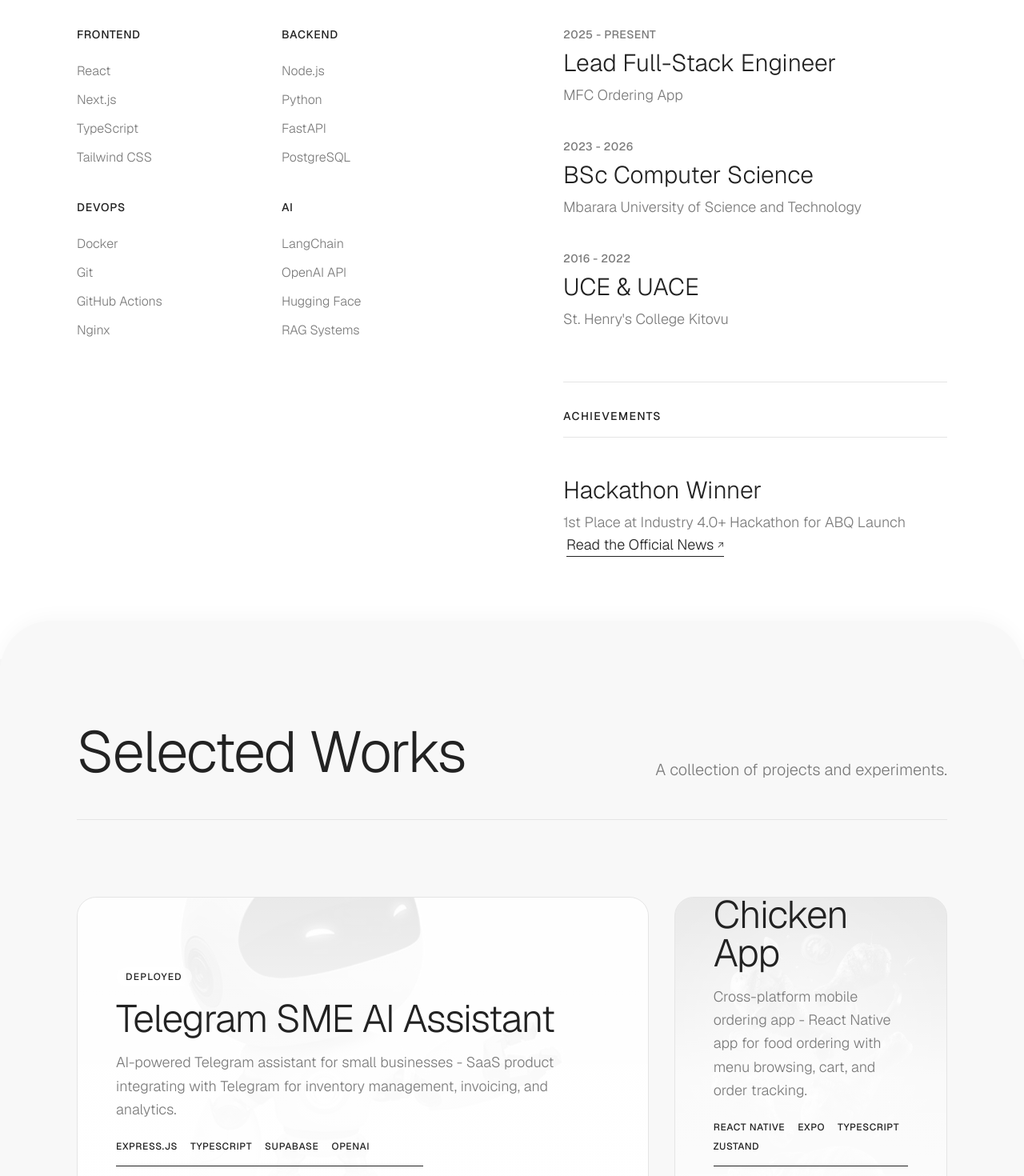
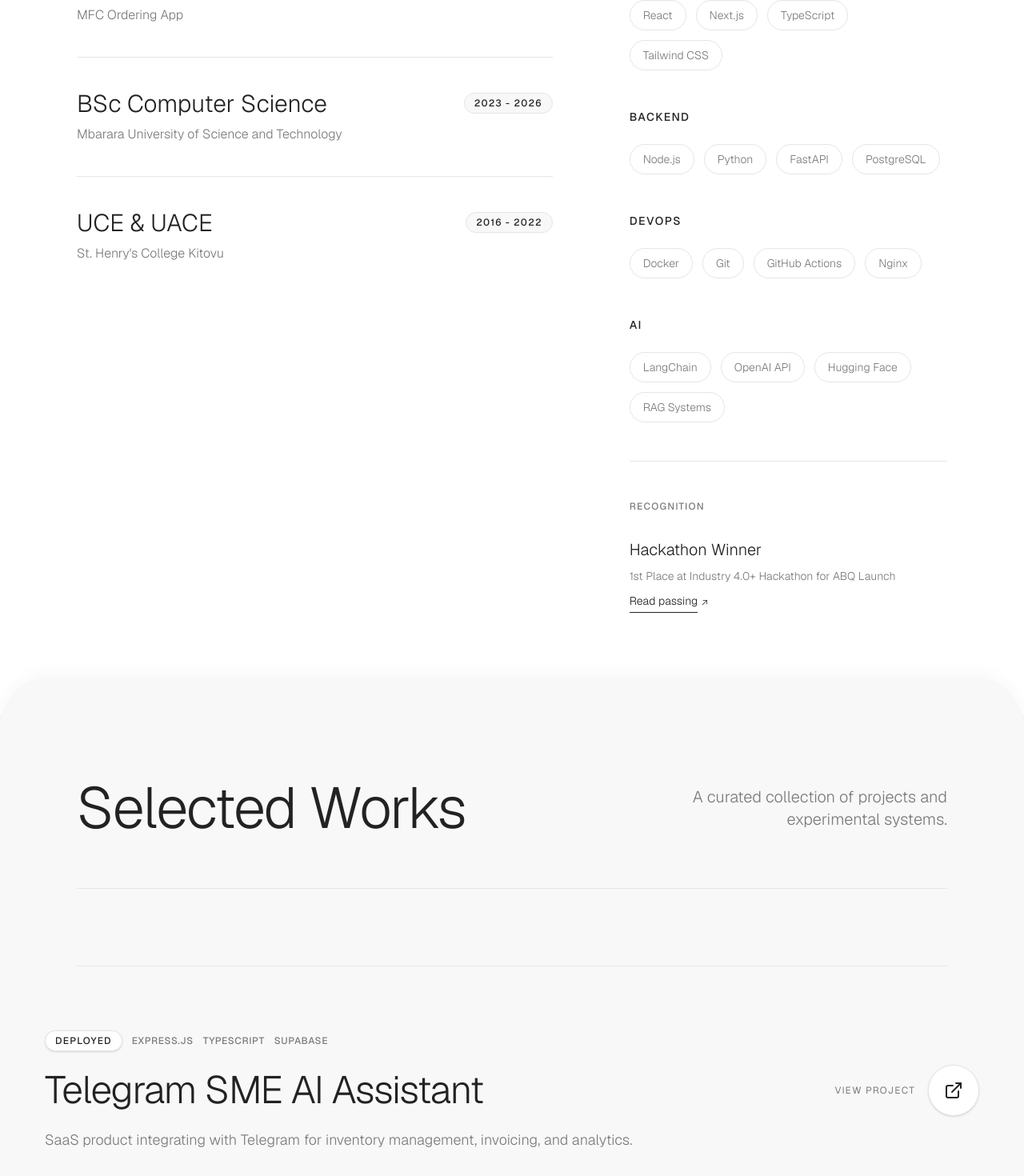
Before and after one commit to DevMubzly/porfolio, a Next.js app: page / in a window 1280 px wide. Shown: the part 1303-2773 px from the top of the page at 80% size. Built offline with nearby package versions, Linux system fonts and the light colour scheme.

Commit message:
Redesign About and Projects to match sleek typography list aesthetics

```diff
--- a/src/components/AboutSection.tsx
+++ b/src/components/AboutSection.tsx
@@ -43,91 +43,92 @@ export function AboutSection() {
           whileInView={{ opacity: 1, y: 0 }}
           viewport={{ once: true, margin: "-100px" }}
           transition={{ duration: 0.8 }}
-          className="space-y-20 lg:space-y-32"
+          className="space-y-16 lg:space-y-24"
         >
-          {/* Main About Block */}
-          <div className="flex flex-col md:flex-row md:items-start gap-6 md:gap-12 lg:gap-24 relative">
-            <h2 className="text-4xl md:text-5xl lg:text-7xl font-light tracking-tight md:w-1/3">
+          {/* Main About Header */}
+          <div className="flex flex-col md:flex-row md:items-end justify-between pb-12 lg:pb-16 gap-6 lg:gap-8 border-b border-[#E5E5E5]">
+            <h2 className="text-4xl md:text-5xl lg:text-7xl font-light tracking-tight">
               About
             </h2>
-            <div className="md:w-2/3">
-              <p className="text-lg sm:text-xl md:text-3xl text-[#7B7B7B] font-light leading-relaxed max-w-3xl">
-                I&apos;m a developer from Uganda focused on building web applications and AI-powered systems.
-                I enjoy working across the stack, from designing interfaces to building backend infrastructure.
-              </p>
-            </div>
+            <p className="text-base sm:text-lg md:text-xl text-[#7B7B7B] font-light max-w-lg md:text-right pb-2 leading-relaxed">
+              I'm a developer from Uganda focused on building elegant web applications and intelligent AI-powered systems.
+            </p>
           </div>
 
-          <div className="grid lg:grid-cols-2 gap-20 lg:gap-32">
-            {/* Skills */}
-            <div className="space-y-12">
-              <h3 className="text-sm font-medium text-[#222222] uppercase tracking-widest border-b border-[#E5E5E5] pb-4">
-                Skills & Technologies
+          <div className="grid lg:grid-cols-12 gap-16 lg:gap-24 pt-4">
+
+            {/* Experience list */}
+            <div className="lg:col-span-7 space-y-12">
+              <h3 className="text-xs font-medium text-[#7B7B7B] uppercase tracking-widest mb-8">
+                Experience & Education
               </h3>
-              <div className="grid grid-cols-2 gap-y-10 gap-x-8">
-                {skills.map((group) => (
-                  <div key={group.category}>
-                    <p className="text-sm text-[#222222] uppercase tracking-wider mb-6 font-medium">
-                      {group.category}
-                    </p>
-                    <ul className="space-y-3">
-                      {group.items.map((skill) => (
-                        <li
-                          key={skill}
-                          className="text-base text-[#7B7B7B] font-light"
-                        >
-                          {skill}
-                        </li>
-                      ))}
-                    </ul>
+              <div className="flex flex-col">
+                {experience.map((item, index) => (
+                  <div
+                    key={item.title}
+                    className={`group flex flex-col md:flex-row md:items-start justify-between py-8 md:py-10 border-[#E5E5E5] gap-4 transition-all duration-300 ${index !== 0 ? 'border-t' : ''}`}
+                  >
+                    <div className="flex flex-col gap-2 flex-1">
+                      <p className="text-2xl md:text-3xl font-light text-[#222222] group-hover:translate-x-2 transition-transform duration-500">
+                        {item.title}
+                      </p>
+                      <p className="text-base text-[#7B7B7B] font-light">
+                        {item.company}
+                      </p>
+                    </div>
+                    <div className="mt-2 md:mt-1">
+                      <span className="inline-block px-3 py-1 bg-[#F8F8F8] border border-[#E5E5E5] rounded-full text-[10px] sm:text-xs font-medium tracking-widest text-[#222222] uppercase">
+                        {item.period}
+                      </span>
+                    </div>
                   </div>
                 ))}
               </div>
             </div>
 
-            {/* Experience & Education */}
-            <div className="space-y-16">
-              <div className="space-y-12">
-                <h3 className="text-sm font-medium text-[#222222] uppercase tracking-widest border-b border-[#E5E5E5] pb-4">
-                  Experience & Education
-                </h3>
-                <div className="space-y-10">
-                  {experience.map((item) => (
-                    <div key={item.title} className="group flex flex-col gap-2">
-                      <p className="text-sm text-[#7B7B7B] tracking-wide uppercase font-medium">
-                        {item.period}
-                      </p>
-                      <p className="text-2xl lg:text-3xl font-light text-[#222222]">
-                        {item.title}
-                      </p>
-                      <p className="text-lg text-[#7B7B7B] font-light">
-                        {item.company}
-                      </p>
+            {/* Skills block */}
+            <div className="lg:col-span-5 space-y-12">
+              <h3 className="text-xs font-medium text-[#7B7B7B] uppercase tracking-widest mb-8 border-b border-[#E5E5E5] pb-8">
+                Capabilities
+              </h3>
+              <div className="flex flex-col gap-12">
+                {skills.map((group) => (
+                  <div key={group.category} className="group">
+                    <p className="text-sm text-[#222222] uppercase tracking-widest mb-6 font-medium">
+                      {group.category}
+                    </p>
+                    <div className="flex flex-wrap gap-3">
+                      {group.items.map((skill) => (
+                        <span
+                          key={skill}
+                          className="px-4 py-2 bg-white border border-[#E5E5E5] rounded-full text-sm text-[#7B7B7B] font-light group-hover:border-[#222222] group-hover:text-[#222222] transition-colors duration-300"
+                        >
+                          {skill}
+                        </span>
+                      ))}
                     </div>
-                  ))}
-                </div>
+                  </div>
+                ))}
               </div>
 
-              {/* Achievements */}
-              <div className="space-y-12 pt-8 border-t border-[#E5E5E5]">
-                <h3 className="text-sm font-medium text-[#222222] uppercase tracking-widest border-b border-[#E5E5E5] pb-4">
-                  Achievements
+              {/* Mini Achievements section */}
+              <div className="pt-12 mt-12 border-t border-[#E5E5E5]">
+                <h3 className="text-xs font-medium text-[#7B7B7B] uppercase tracking-widest mb-8">
+                  Recognition
                 </h3>
-                <div className="space-y-10">
+                <div className="flex flex-col gap-6">
                   {achievements.map((item) => (
-                    <div key={item.title} className="group flex flex-col gap-2">
-                      <p className="text-2xl lg:text-3xl font-light text-[#222222]">
-                        {item.title}
-                      </p>
-                      <p className="text-lg text-[#7B7B7B] font-light">
+                    <div key={item.title} className="group">
+                      <p className="text-xl font-light text-[#222222] mb-2">{item.title}</p>
+                      <p className="text-sm text-[#7B7B7B] font-light leading-relaxed">
                         {item.desc}{" "}
                         <a
                           href="https://www.must.ac.ug/must-students-sweep-top-spots-at-the-national-industry-4-0-hackathon/"
                           target="_blank"
                           rel="noopener noreferrer"
-                          className="inline-flex items-center gap-1 text-[#222222] hover:text-[#7B7B7B] border-b border-[#222222] hover:border-[#7B7B7B] transition-colors ml-1"
+                          className="inline-flex items-center gap-1 text-[#222222] hover:text-[#7B7B7B] transition-colors mt-2"
                         >
-                          Read the Official News <span className="text-xs">↗</span>
+                          <span className="border-b border-[#222222] group-hover:border-[#7B7B7B] pb-0.5">Read passing</span> <span className="text-xs">↗</span>
                         </a>
                       </p>
                     </div>
@@ -135,6 +136,7 @@ export function AboutSection() {
                 </div>
               </div>
             </div>
+
           </div>
         </motion.div>
       </div>
--- a/src/components/ProjectsSection.tsx
+++ b/src/components/ProjectsSection.tsx
@@ -56,93 +56,91 @@ export function ProjectsSection() {
           transition={{ duration: 0.8 }}
           className="space-y-16 lg:space-y-24"
         >
-          <div className="flex flex-col md:flex-row md:items-end justify-between border-b border-[#E5E5E5] pb-8 lg:pb-12 gap-6 lg:gap-8">
+          <div className="flex flex-col md:flex-row md:items-end justify-between pb-12 lg:pb-16 gap-6 lg:gap-8 border-b border-[#E5E5E5]">
             <h2 className="text-4xl md:text-5xl lg:text-7xl font-light tracking-tight">
               Selected Works
             </h2>
-            <p className="text-base sm:text-lg md:text-xl text-[#7B7B7B] font-light max-w-sm md:text-right">
-              A collection of projects and experiments.
+            <p className="text-base sm:text-lg md:text-xl text-[#7B7B7B] font-light max-w-sm md:text-right pb-2">
+              A curated collection of projects and experimental systems.
             </p>
           </div>
 
-          <div className="grid grid-cols-1 lg:grid-cols-3 gap-6 lg:gap-8 auto-rows-[400px] lg:auto-rows-[450px]">
-            {projects.map((project, index) => {
-              // Bento dynamic sizing logic
-              const getSpan = () => {
-                if (index === 0) return "lg:col-span-2 lg:row-span-1";
-                if (index === 1) return "lg:col-span-1 lg:row-span-1";
-                if (index === 2) return "lg:col-span-3 lg:row-span-1";
-                return "lg:col-span-1 lg:row-span-1";
-              };
-
-              return (
+          <div className="flex flex-col border-t border-[#E5E5E5] pt-4">
+            {projects.map((project, index) => (
               <motion.div
                 key={project.title}
                 initial={{ opacity: 0, y: 40 }}
                 whileInView={{ opacity: 1, y: 0 }}
                 viewport={{ once: true }}
                 transition={{ duration: 0.6, delay: index * 0.1 }}
-                  className={`group relative overflow-hidden bg-white rounded-3xl ${getSpan()} border border-[#E5E5E5] transition-colors duration-500 flex flex-col`}
               >
-                  {/* Background Image Area */}
-                  <div className="absolute inset-0 w-full h-full">
-                    {project.image ? (
-                      <Image
-                        src={project.image}
-                        alt={project.title}
-                        fill
-                        priority={index === 0}
-                        sizes="(max-width: 1024px) 100vw, 100vw"
-                        className="object-cover opacity-10 group-hover:opacity-100 group-hover:scale-105 transition-all duration-700 ease-in-out grayscale group-hover:grayscale-0"
-                      />
-                    ) : (
-                      <div className="w-full h-full bg-[#FAFAFA]" />
-                    )}
-                    <div className="absolute inset-0 bg-gradient-to-t from-white/90 via-white/80 to-white/10 group-hover:from-black/80 group-hover:via-black/40 group-hover:to-transparent transition-colors duration-700"></div>
-                  </div>
-
-                  {/* Foreground Content */}
-                  <div className="absolute inset-0 p-8 lg:p-12 flex flex-col justify-end z-10 transition-colors duration-500">
-                    <div className="space-y-4">
-                      <div className="flex items-center gap-4">
-                        <span className="text-[10px] sm:text-xs font-medium uppercase tracking-widest text-[#222222] group-hover:text-white bg-white/50 group-hover:bg-black/30 backdrop-blur-sm px-3 py-1 rounded-full transition-all duration-500">
+                <div className="group relative flex flex-col lg:flex-row justify-between lg:items-center py-12 lg:py-16 border-b border-[#E5E5E5] gap-8 transition-colors duration-500 hover:bg-white rounded-2xl md:-mx-6 lg:-mx-10 hover:px-6 lg:hover:px-10">
+                  {/* Left Column: Details */}
+                  <div className="flex flex-col flex-1 max-w-3xl space-y-6 z-10">
+                    <div className="flex flex-wrap items-center gap-3">
+                      <span className="text-[10px] sm:text-xs font-medium uppercase tracking-widest text-[#222222] bg-white border border-[#E5E5E5] px-3 py-1 rounded-full shadow-sm">
                         {project.status}
                       </span>
-                      </div>
-
-                      <h3 className="text-3xl md:text-4xl lg:text-5xl font-light tracking-tight text-[#222222] group-hover:text-white transition-colors duration-500">
-                        {project.title}
-                      </h3>
-
-                      <p className="text-base sm:text-lg text-[#7B7B7B] group-hover:text-white/80 font-light max-w-xl leading-relaxed transition-colors duration-500">
-                        {project.summary} - {project.description}
-                      </p>
-
-                      <div className="flex flex-wrap gap-x-4 gap-y-2 pt-2">
-                        {project.stack.slice(0, 4).map((tech) => (
-                          <span key={tech} className="text-xs uppercase tracking-wider text-[#222222] group-hover:text-white/90 font-medium transition-colors duration-500">
+                      {project.stack.slice(0, 3).map((tech) => (
+                        <span key={tech} className="text-xs uppercase tracking-wider text-[#7B7B7B] font-medium hidden sm:block">
                           {tech}
                         </span>
                       ))}
                     </div>
 
-                      {project.projectURL && (
-                        <div className="pt-6 mt-4 border-t border-[#222222] group-hover:border-white/20 transition-colors duration-500 max-w-sm">
+                    <h3 className="text-3xl md:text-4xl lg:text-5xl font-light tracking-tight text-[#222222] group-hover:translate-x-2 transition-transform duration-500">
+                      {project.title}
+                    </h3>
+
+                    <p className="text-base sm:text-lg text-[#7B7B7B] font-light leading-relaxed">
+                      {project.description}
+                    </p>
+                  </div>
+
+                  {/* Right Column: Interaction */}
+                  <div className="flex items-center gap-6 lg:flex-col lg:items-end lg:justify-center z-10 mt-2 lg:mt-0">
+                    {project.projectURL ? (
                       <a
                         href={project.projectURL}
                         target="_blank"
                         rel="noopener noreferrer"
-                            className="inline-flex items-center gap-2 text-xs font-medium tracking-widest uppercase text-[#222222] bg-white group-hover:bg-[#222222] group-hover:text-white px-6 py-3 rounded-full transition-all group-hover:hover:bg-white/90 group-hover:hover:text-[#222222] shadow-sm"
+                        className="flex items-center gap-4 group/btn"
                       >
-                            View Live Project <ExternalLink className="w-4 h-4" />
+                        <span className="text-xs uppercase tracking-widest text-[#7B7B7B] group-hover/btn:text-[#222222] transition-colors duration-300">
+                          View Project
+                        </span>
+                        <div className="w-12 h-12 lg:w-16 lg:h-16 rounded-full border border-[#E5E5E5] bg-white flex items-center justify-center group-hover/btn:bg-[#222222] group-hover/btn:text-white group-hover/btn:border-[#222222] shadow-sm transition-all duration-500">
+                          <ExternalLink className="w-5 h-5 lg:w-6 lg:h-6 group-hover/btn:rotate-45 group-hover/btn:scale-110 transition-transform duration-500" />
+                        </div>
                       </a>
+                    ) : (
+                      <div className="flex items-center gap-4 cursor-not-allowed opacity-50">
+                        <span className="text-xs uppercase tracking-widest text-[#7B7B7B]">
+                          Internal Project
+                        </span>
+                        <div className="w-12 h-12 lg:w-16 lg:h-16 rounded-full border border-[#E5E5E5] bg-[#F8F8F8] flex items-center justify-center">
+                          <span className="w-2 h-2 rounded-full bg-[#E5E5E5]"></span>
+                        </div>
                       </div>
                     )}
                   </div>
+
+                  {/* Subtle Expanding Image Preview Background on Hover (Desktop Only) */}
+                  {project.image && (
+                    <div className="absolute inset-y-4 right-4 w-1/3 rounded-xl overflow-hidden opacity-0 group-hover:opacity-10 scale-95 group-hover:scale-100 hidden lg:block transition-all duration-700 ease-out pointer-events-none z-0">
+                      <Image
+                        src={project.image}
+                        alt={project.title}
+                        fill
+                        className="object-cover object-center grayscale"
+                      />
+                      <div className="absolute inset-0 bg-gradient-to-l from-transparent via-[#F8F8F8]/50 to-[#F8F8F8]"></div>
+                    </div>
+                  )}
+
                 </div>
               </motion.div>
-              );
-            })}
+            ))}
           </div>
         </motion.div>
       </div>
```
Lines whose indentation alone changed are shown as unchanged.
